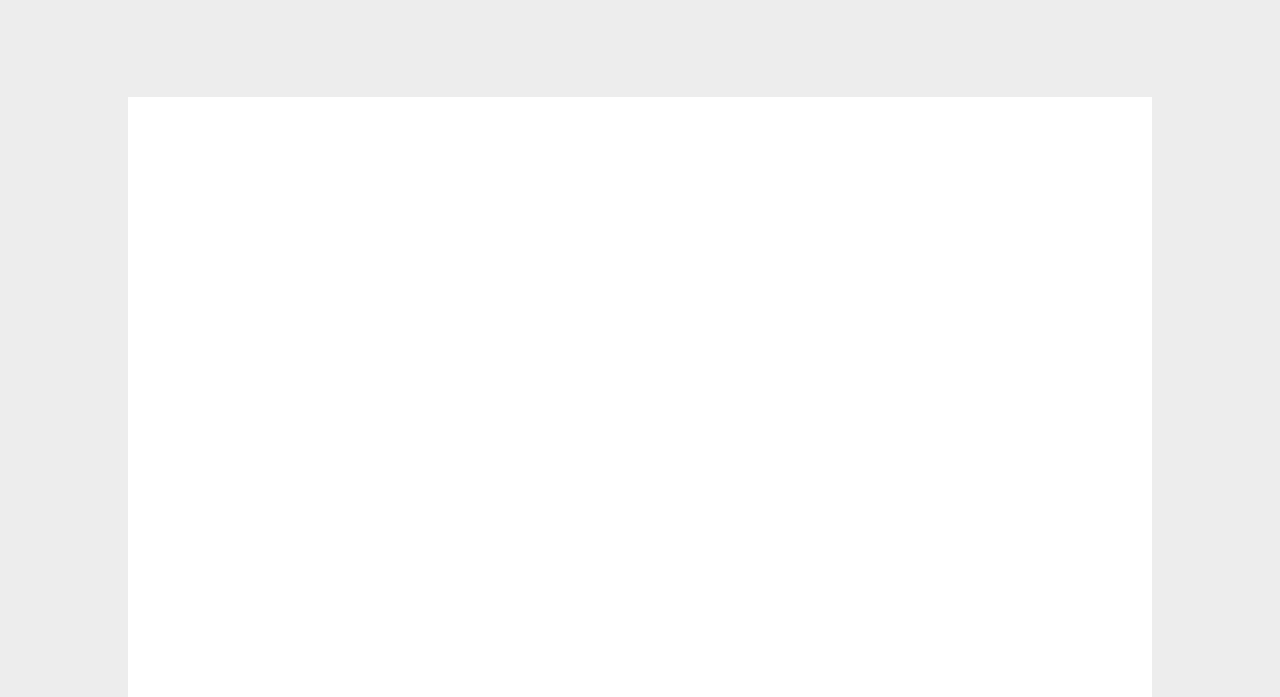
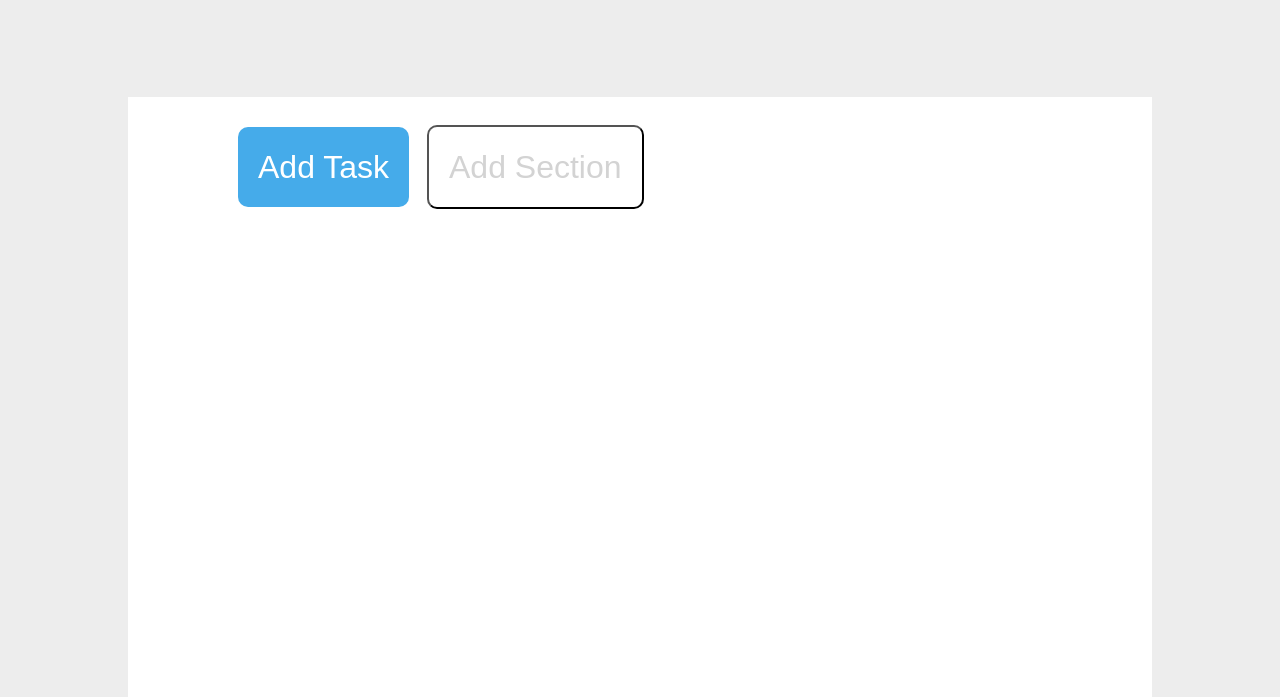
Before and after one commit to yaredghebre/html-css-toboolist, a plain HTML site: page index.html in a window 1280 px wide. Shown: the part 103-800 px from the top of the page. Drawn offline with Linux system fonts and the light colour scheme.

Commit message:
Add: Nav

```diff
--- a/css/style.css
+++ b/css/style.css
@@ -50,5 +50,30 @@ h1{
     width: 80%;
     margin: 0 auto;
     background-color: white;
+    padding: 20px 100px;
+    font-size: 2rem;
+}
 
+/* NAV */
+
+#add-task{
+    border: 0;
+    margin: 10px;
+    line-height: 80px;
+    padding: 0 20px;
+    font-size: 2rem;
+    text-align: center;
+    color: white;
+    border-radius: 10px;
+    background-color: #45abea;
 }
+
+#add-section{
+    line-height: 80px;
+    padding: 0 20px;
+    font-size: 2rem;
+    text-align: center;
+    color: lightgray;
+    border-radius: 10px;
+    background-color: white;
+    }
--- a/index.html
+++ b/index.html
@@ -23,7 +23,8 @@
 <div class="container">
     <!-- NAV -->
     <nav>
-
+        <input type="button" value="Add Task" id="add-task">
+        <input type="button" value="Add Section" id="add-section">
     </nav>
     <!-- /NAV -->
 
```
